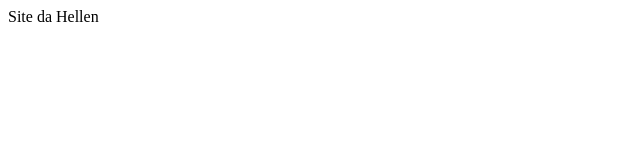
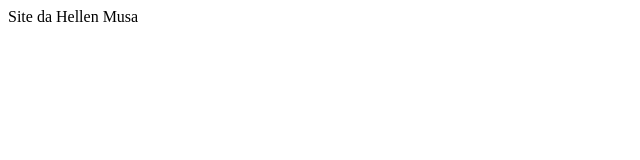
Before and after one commit to hellenmayumi/Hellen-Linda-, a plain HTML site: page index.html in a window 1280 px wide. Shown: the full height of the page, 0-640 px from the left. Drawn offline with Linux system fonts and the light colour scheme.

Commit message:
eu to nervoso

```diff
--- a/index.html
+++ b/index.html
@@ -5,6 +5,7 @@
 	 <title>Site da Hellen</title>
     </head>
     <body>
-      Site da Hellen
+      Site da Hellen Musa
+
     </body>
 </html>
```
